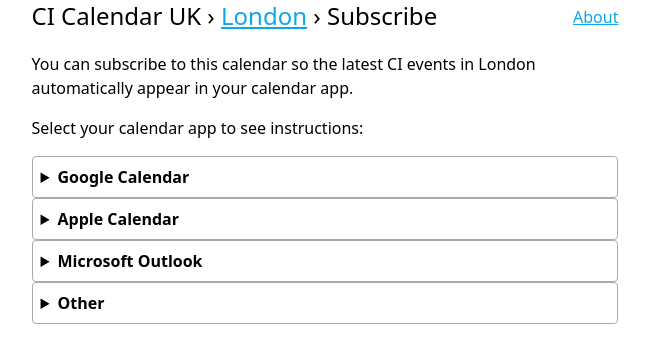
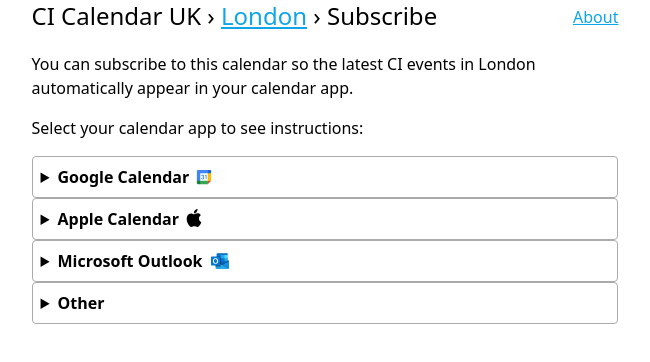
Before and after one commit to simrun/cicalendaruk, a Next.js app: page /london/subscribe in a window 1280 px wide. Shown: the top 362 px of the page, without its empty margins (315-965 px from the left). Built offline with nearby package versions, Linux system fonts and the light colour scheme.

Commit message:
Add calendar app icons

```diff
--- a/src/app/london/subscribe/page.tsx
+++ b/src/app/london/subscribe/page.tsx
@@ -42,7 +42,16 @@
           </p>
           <p>Select your calendar app to see instructions:</p>
           <details className="expandable">
-            <summary>Google Calendar</summary>
+            <summary>
+              Google Calendar{" "}
+              <img
+                src="/google-calendar-icon-24dp.svg"
+                width="18"
+                height="18"
+                className="relative bottom-[calc(2rem/16)] ml-0.5 inline"
+                alt=""
+              />
+            </summary>
             <p className="italic">
               If you’re viewing this page on a desktop/laptop computer but you
               also use Google Calendar on an Android phone, it’s easier to
@@ -225,7 +234,16 @@
             </p>
           </details>
           <details className="expandable">
-            <summary>Apple Calendar</summary>
+            <summary>
+              Apple Calendar{" "}
+              <img
+                src="/apple-icon-24dp.svg"
+                width="18"
+                height="18"
+                className="relative bottom-[calc(3rem/16)] ml-0.5 inline"
+                alt=""
+              />
+            </summary>
             <p className="italic">
               If you’re viewing this page on iOS and you also use Apple Calendar
               on macOS,{" "}
@@ -267,7 +285,16 @@
             </p>
           </details>
           <details className="expandable">
-            <summary>Microsoft Outlook</summary>
+            <summary>
+              Microsoft Outlook{" "}
+              <img
+                src="/outlook-icon-24dp.svg"
+                width="18"
+                height="18"
+                className="relative bottom-[calc(2rem/16)] ml-1 inline"
+                alt=""
+              />
+            </summary>
             <ol className="lower-alpha-bracket">
               <li>
                 If you use MS Office 365, try clicking the following link:
```
Also changed, not shown: public/apple-icon-24dp.svg (added), public/outlook-icon-24dp.svg (added).
